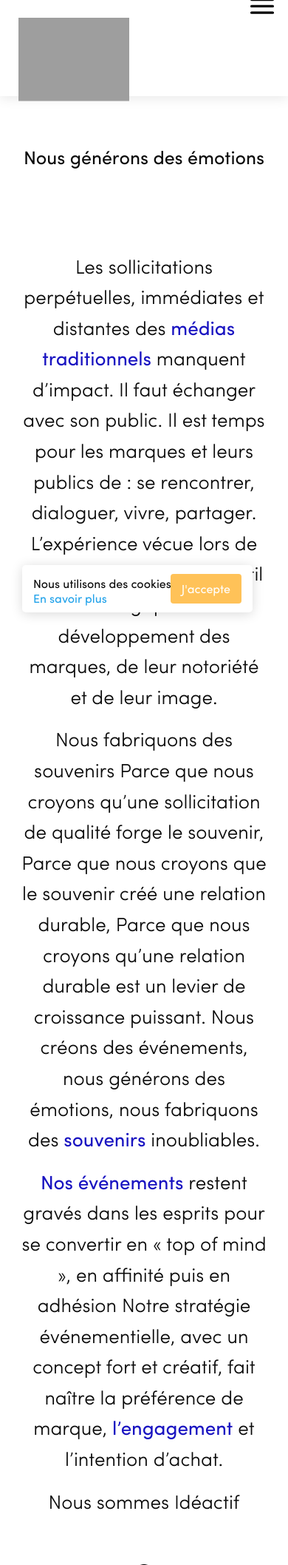
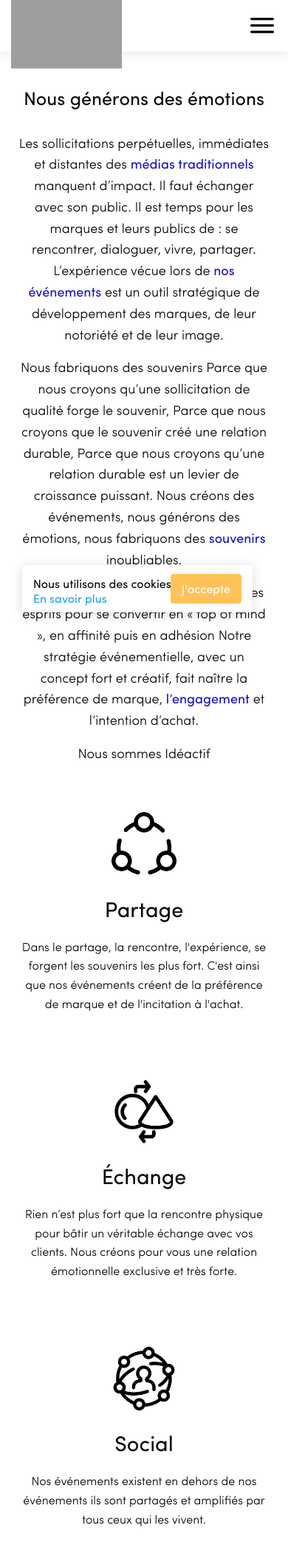
Before and after one commit to manu-lechat/Site-Ideactif, a PHP site: page /vision.php in a window 390 px wide. Shown: the top 2116 px of the page at 74% size. Run offline with PHP 8.4, Linux system fonts and the light colour scheme; some libraries are stand-ins or nearby versions; some web fonts are replaced; grey boxes are pictures that could not be loaded.

Commit message:
corrections css mobile

```diff
--- a/css/main.css
+++ b/css/main.css
@@ -798,14 +798,16 @@ responsive iPad
   main{ margin: 8em 0 0em 0 }
 
   /* header */
-  #homePage_header{ top: 0;  padding: 0; }
-  #homePage_header .header{  padding: 0 6em; }
-  .header{ padding: 0 6em;   }
-  .header.condensed{ padding: 0 6em; }
-
-
+  #homePage_header{     padding: 0; }
+  #homePage_header .header{   }
+  .header{    }
+  .header.condensed{  }
+  .header_mag_container{ height: 70px;}
+  .header_container{ height: 70px;}
+  .header_container .header{ width: 100%; }
+.header .icon_burger{ top: 17px; }
   .header.condensed .logo,
-  .header .logo { width: 44em;  margin: 3em 0 3em 0; }
+  .header .logo { width: 44em;     top: 22px!important;  }
 
   .header .menu_desktop{ display: none; }
   .header .icon_burger{ display: block; transition:all .3s .3s }
@@ -840,7 +842,7 @@ responsive iPad
   .menu_mobile_container.active .bt_close div:nth-child(1){ opacity: 0;  animation:  appear_menuMobile .3s cubic-bezier(.03,.68,.27,.97)  1s 1 normal forwards;  }
   .menu_mobile_container.active .bt_search { opacity: 0.4;  transition: all .3s ease-out 1s;  }
   /* intro */
-  .layout_intro .title{ font-size: 8em;  margin: 100px auto; }
+  .layout_intro .title{ font-size: 8em;  margin: 70px auto; }
   .layout_intro p{ font-size: 26px;  }
 
   /* homepage */
@@ -1031,16 +1032,21 @@ responsive iPhone
 
   /* header mobile */
   .header .logo{ width: 30em; }
-  .header { padding: 2em 5em; }
-  .header.condensed{ padding: 2em 5em; }
+  .header {  }
+  .header.condensed{  }
+.header_container {  height: 70px; }
 
+  .header_container .logo,
+  .header.condensed .logo, .header .logo{ width: 30em!important;   top: 22px;  left: 15px;  }
+  .header .icon_burger {  top: 22px; }
+  .homePage .layout_intro{ padding: 80px 10% 120px 10%!important;   }
   /* menu */
-  .menu_mobile li {   padding: 3vh 1em;  }
+  .menu_mobile li {  padding: 8px 1em;  }
 
   /* intro */
   .layout_intro {  padding: 0 25px; }
-  .layout_intro .title{  font-size: 25px }
-  .layout_intro p { text-align:center; }
+  .layout_intro .title{  font-size: 25px; margin: 20px auto; }
+  .layout_intro p { text-align:center; font-size: 18px; }
 
   /* homepage */
   .homePage .layout_intro{ font-size: 5px; }
```
Also changed, not shown: other parts of css/main.css (+23 -10 lines).
